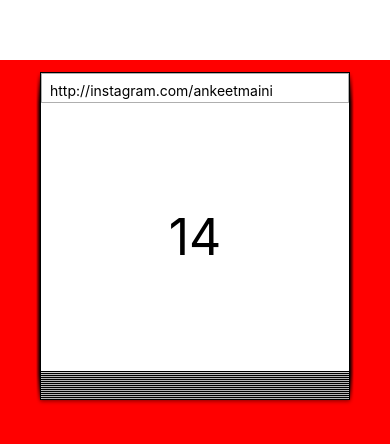
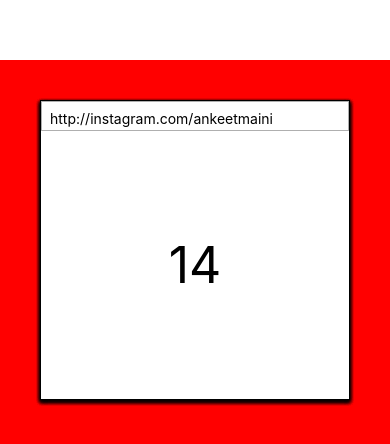
Before and after one commit to ankeetmaini/rn-animation-chrome-android, a React Native app: screen / in a window 390 px wide. Shown: the top 444 px of the page. Built offline with nearby package versions, Linux system fonts and the light colour scheme.

Commit message:
Not quite.

```diff
--- a/src/Root.tsx
+++ b/src/Root.tsx
@@ -2,8 +2,6 @@ import React, { useRef } from "react";
 import {
   StyleSheet,
   SafeAreaView,
-  ScrollView,
-  Dimensions,
   Animated,
   PanResponder,
   View
@@ -11,13 +9,23 @@ import {
 import Card from "./Card";
 
 const TOTAL_CARDS = 15;
+const DRAG_AMOUNT = 100;
+const CARDS_ARRAY = Array.from({ length: TOTAL_CARDS });
+
 export default function Root() {
   const animationValue = useRef(new Animated.Value(0)).current;
+  let startPanY = useRef(0).current;
+  let totalPanY = useRef(0).current;
   const panResponder = useRef(
     PanResponder.create({
       onMoveShouldSetPanResponder: () => true,
-      onPanResponderMove: (_, { dy }) => {
-        console.log(dy);
+      onPanResponderGrant: (_, { y0 }) => {
+        startPanY = y0;
+      },
+      onPanResponderMove: (_, { moveY }) => {
+        totalPanY += moveY - startPanY;
+        startPanY = moveY;
+        animationValue.setValue(totalPanY);
       }
     })
   ).current;
@@ -30,18 +38,33 @@ export default function Root() {
         {...panResponder.panHandlers}
         style={[StyleSheet.absoluteFill, { backgroundColor: "red" }]}
       >
-        {Array.from({ length: TOTAL_CARDS }).map((_, i) => {
-          const translateValue = animationValue.interpolate({
-            inputRange: [0, 1],
-            outputRange: [-i * 2, -50 + i * 10],
-            extrapolateLeft: "clamp"
+        {CARDS_ARRAY.map((_, i) => {
+          const variableAmount = TOTAL_CARDS - i - 1 || TOTAL_CARDS - 1;
+          console.log({ variableAmount, i });
+          const inputRange = [
+            0,
+            variableAmount * DRAG_AMOUNT,
+            variableAmount * DRAG_AMOUNT + DRAG_AMOUNT
+          ];
+          const outputRange = [
+            0,
+            0,
+            variableAmount * DRAG_AMOUNT + DRAG_AMOUNT
+          ];
+
+          const translateY = animationValue.interpolate({
+            inputRange,
+            outputRange,
+            extrapolate: "clamp"
           });
+          // console.log(values, animationValue);
           return (
             <Animated.View
               key={i}
               style={[
-                { transform: [{ translateY: translateValue }] },
-                StyleSheet.absoluteFill
+                { transform: [{ translateY }] },
+                StyleSheet.absoluteFill,
+                {}
               ]}
             >
               <Card index={i} />
```
